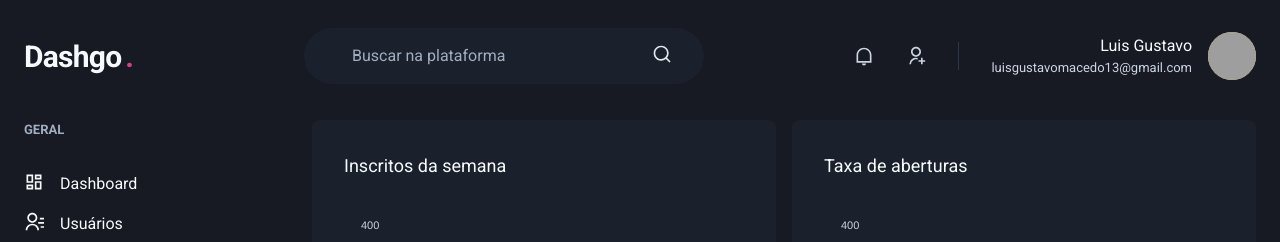
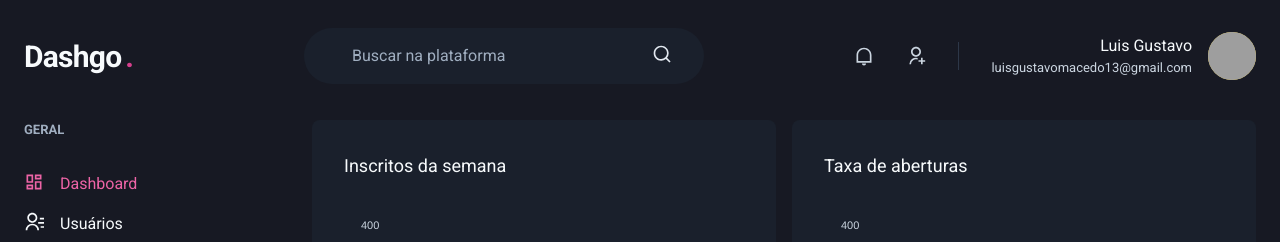
Before and after one commit to Luisgustavom1/GoDash, a Next.js app: page /dashboard in a window 1280 px wide. Shown: the top 242 px of the page. Built offline with nearby package versions, Linux system fonts and the light colour scheme; grey boxes are pictures that could not be loaded.

Commit message:
Link de navegação e fluxo do app

```diff
--- /dev/null
+++ b/src/components/ActiveLink.tsx
@@ -0,0 +1,32 @@
+import { useRouter } from "next/dist/client/router";
+import Link, { LinkProps } from "next/link";
+import { cloneElement, ReactElement } from "react";
+
+interface ActiveLinkProps extends LinkProps {
+    children: ReactElement;
+    shouldMatchExactHref?: boolean
+}
+
+export const ActiveLink = ({ children, shouldMatchExactHref = false, ...rest }: ActiveLinkProps) => {
+    const { asPath } = useRouter();
+    let activeLink = false;
+
+    if (shouldMatchExactHref && (asPath === rest.href || asPath === rest.as)) {
+        activeLink = true
+    };
+
+    if (!shouldMatchExactHref && (
+        asPath.startsWith(String(rest.href)) ||
+        asPath.startsWith(String(rest.as))
+    )) {
+        activeLink = true;
+    }
+
+    return (
+        <Link {...rest}>
+            {cloneElement(children, {
+                color: activeLink ? 'pink.400' : 'gray.50'
+            })}
+        </Link>
+    )
+};
--- a/src/components/Sidebar/NavLink.tsx
+++ b/src/components/Sidebar/NavLink.tsx
@@ -1,16 +1,20 @@
-import { Icon, Link, Text, LinkProps as ChakraLinkProps } from "@chakra-ui/react";
 import { ElementType } from "react";
+import { Icon, Link as ChakraLink, Text, LinkProps as ChakraLinkProps } from "@chakra-ui/react";
+import { ActiveLink } from "../ActiveLink";
 
 interface NavLinkProps extends ChakraLinkProps {
     children: string;
     icon: ElementType;
+    href: string;
 }
 
-export const NavLink = ({ children, icon, ...rest }: NavLinkProps) => {
+export const NavLink = ({ children, icon, href, ...rest }: NavLinkProps) => {
     return (
-        <Link display='flex' align='center' {...rest}>
-            <Icon as={icon} fontSize='20'/>
-            <Text ml='4' fontSize='medium'>{children}</Text>
-        </Link>
+        <ActiveLink href={href} passHref>
+            <ChakraLink display='flex' align='center' {...rest}>
+                <Icon as={icon} fontSize='20'/>
+                <Text ml='4' fontSize='medium'>{children}</Text>
+            </ChakraLink>
+        </ActiveLink>
     );
 };
--- a/src/components/Sidebar/SidebarNav.tsx
+++ b/src/components/Sidebar/SidebarNav.tsx
@@ -8,20 +8,20 @@ export const SidebarNav = () => {
         <Stack spacing='12'>
             <Box>
                 <NavSection title='GERAL'>
-                    <NavLink icon={RiDashboardLine}>
+                    <NavLink icon={RiDashboardLine} href='/dashboard'>
                         Dashboard
                     </NavLink>
-                    <NavLink icon={RiContactsLine}>
+                    <NavLink icon={RiContactsLine} href='/users'>
                         Usuários
                     </NavLink>
                 </NavSection>
             </Box>
             <Box>
                 <NavSection title='AUTOMAÇÃO'>
-                    <NavLink icon={RiInputMethodLine}>
+                    <NavLink icon={RiInputMethodLine} href='/forms'>
                         Formulários
                     </NavLink>
-                    <NavLink icon={RiGitMergeLine}>
+                    <NavLink icon={RiGitMergeLine} href='/automations'>
                         Automação
                     </NavLink>
                 </NavSection>
--- a/src/pages/users/create.tsx
+++ b/src/pages/users/create.tsx
@@ -1,3 +1,4 @@
+import Link from 'next/link';
 import { Box, Flex, Heading, Divider, SimpleGrid, VStack, HStack, Button } from '@chakra-ui/react';
 
 import Input from '../../components/Form/input';
@@ -30,7 +31,9 @@ export default function UsersList() {
                     </VStack>
                     <Flex mt='8' justify='flex-end'>
                         <HStack spacing='4'>
-                            <Button colorScheme='whiteAlpha'>Cancelar</Button>
+                            <Link href='/users' passHref>
+                                <Button colorScheme='whiteAlpha'>Cancelar</Button>
+                            </Link>
                             <Button colorScheme='pink'>Salvar</Button>
                         </HStack>
                     </Flex>
--- a/src/pages/users/index.tsx
+++ b/src/pages/users/index.tsx
@@ -1,5 +1,8 @@
+import Link from 'next/link';
+
 import { Box, Flex, Heading, Button, Icon, Table, Thead, Checkbox, Tr, Th, Td, Tbody, Text, useBreakpointValue } from '@chakra-ui/react';
 import { RiAddLine, RiEditLine } from 'react-icons/ri';
+
 import Header from '../../components/Header';
 import { Pagination } from '../../components/Pagination';
 import Sidebar from '../../components/Sidebar';
@@ -21,6 +24,7 @@ export default function UsersList() {
                     <Flex mb='8' align='center' justifyContent='space-between'>
                         <Heading size='lg' fontWeight='normal'>Usuários</Heading>
 
+                        <Link href='/users/create' passHref>
                             <Button
                                 as='a'
                                 size='sm'
@@ -32,6 +36,7 @@ export default function UsersList() {
                             >
                                 Criar Novo
                             </Button>
+                        </Link>
                     </Flex>
 
                     <Table colorScheme='whiteAlpha'>
```
Lines whose indentation alone changed are shown as unchanged.
